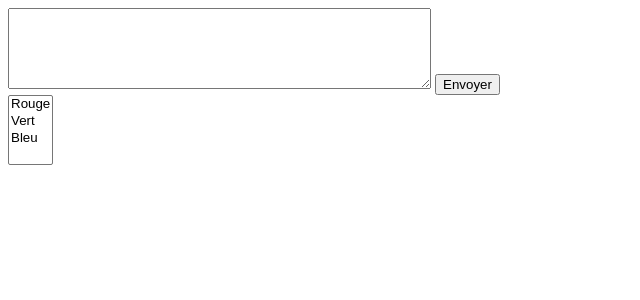
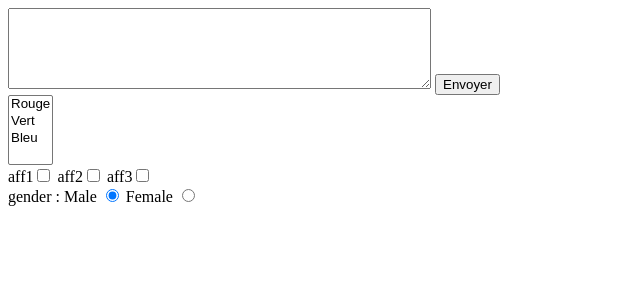
Before and after one commit to HabibAroua/Archi_PHP, a PHP site: page /form3.php in a window 1280 px wide. Shown: the top 300 px of the page, without its empty margins (0-640 px from the left). Run offline with PHP 8.4, Linux system fonts and the light colour scheme.

Commit message:
button radio

```diff
--- a/Tp2/form3.php
+++ b/Tp2/form3.php
@@ -13,7 +13,12 @@
                 <option vert="vert">Vert</option>
                 <option bleu="bleu">Bleu</option>
             </select>
+            <br>
+            aff1<input type="checkbox" name="ch[]" value="aff1" />
+            aff2<input type="checkbox" name="ch[]" value="aff2" />
+            aff3<input type="checkbox" name="ch[]" value="aff3" />
+            <br>
+            gender : Male <input type="radio" name="choix" value="M" checked /> Female <input type="radio" name="choix" value="F" />
         </form>
-
     </body>
 </html>
```
Also changed, not shown: Tp2/traitement.php (+15 -0 lines).
